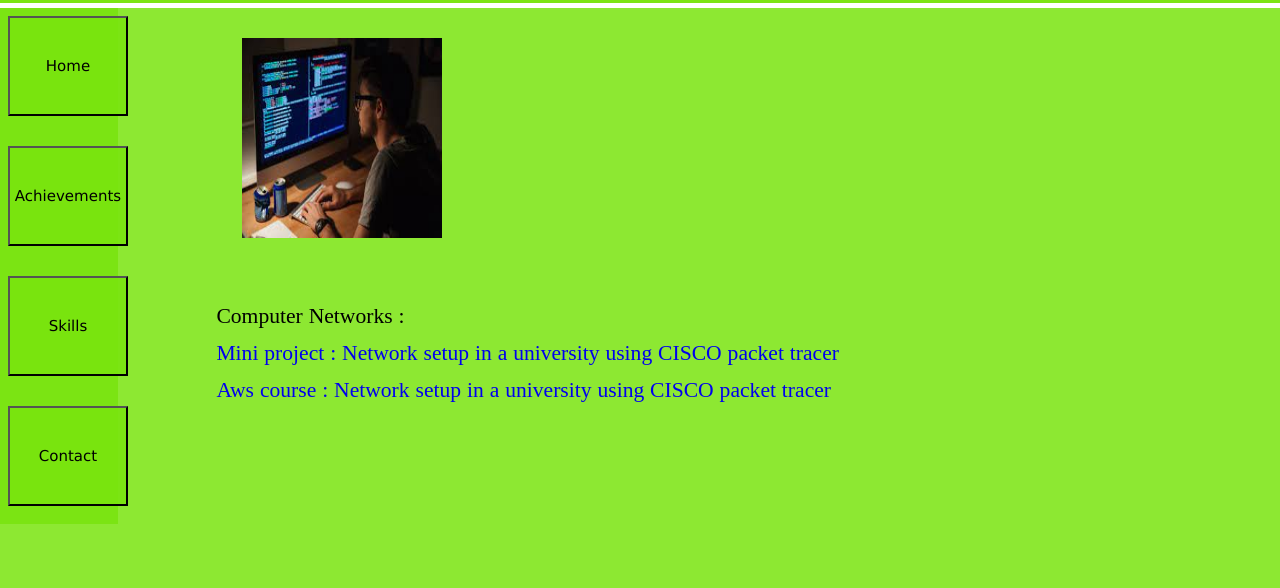
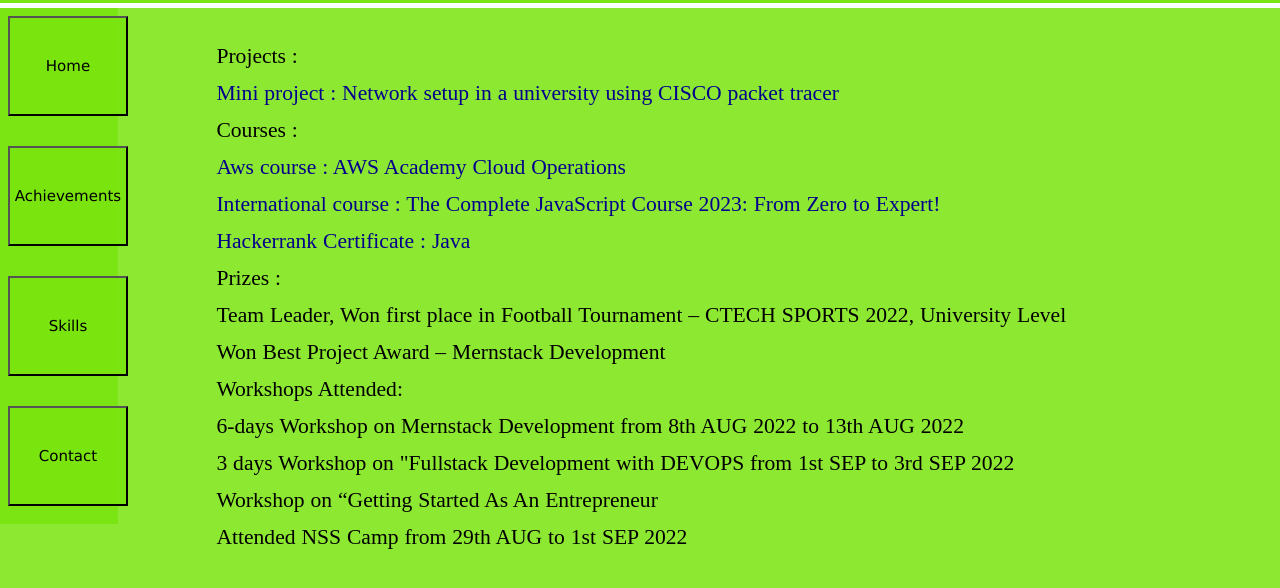
Before and after one commit to rajarajan2013/Networksportfolio, a website: page root/Achievements.html in a window 1280 px wide. Shown: the part 50-638 px from the top of the page. Drawn offline with Linux system fonts and the light colour scheme.

Commit message:
second commit

```diff
--- a/root/Achievements.html
+++ b/root/Achievements.html
@@ -31,7 +31,8 @@
         margin-right: 10px;
       }
       a{
-        text-decoration: none
+        text-decoration: none;
+        color: darkblue;
       }
 
       a:hover {
@@ -54,17 +55,30 @@
         <button onclick="location.href = 'contact.html';" ;>Contact</button>
       </div>
       <div class="project">
-        <div class="images">
-          <img src="image/coder.jpg" rel="i like coding" height="200" width="200" />
-        </div>
         <div class="lists">
           <ul class="lists" style="list-style-type: none">
             <li>
-              Computer Networks :
+              Projects :
+              <li><a href="https://github.com/rajarajan2013/networksproject" target="_blank">Mini project : Network setup in a university using CISCO packet tracer</a></li>
             </li>
-            <li><a href="https://github.com/rajarajan2013/networksproject" target="_blank">Mini project : Network setup in a university using CISCO packet tracer</a></li>
-            <li><a href="image/aws.jpg" target="_blank">Aws course : Network setup in a university using CISCO packet tracer</a></li>
-
+            <li>
+              Courses :
+              <li><a href="image/aws.jpg" target="_blank">Aws course : AWS Academy Cloud Operations </a></li>
+              <li><a href="image/js udemy certif.jpg" target="_blank">International course : The Complete JavaScript Course 2023: From Zero to Expert!</a></li>
+              <li><a href="image/java certif.png" target="_blank">Hackerrank Certificate : Java </li>
+            </li>
+            <li>
+              Prizes :
+              <li>Team Leader, Won first place in Football Tournament – CTECH SPORTS 2022, University Level</li>
+              <li>Won Best Project Award – Mernstack Development</li>
+            <li>
+              Workshops Attended:
+            </li>
+            <li> 6-days Workshop on Mernstack Development from 8th AUG 2022 to 13th AUG 2022</li>
+            <li>3 days Workshop on "Fullstack Development with DEVOPS from 1st SEP to 3rd SEP 2022</li>
+            <li>Workshop on “Getting Started As An Entrepreneur</li>
+            <li>Attended NSS Camp from 29th AUG to 1st SEP 2022</li>
+            </li>
           </ul>
         </div>
       </div>
```
Also changed, not shown: root/css/styling.css (line endings or trailing spaces), root/image/fb.jpg (deleted), root/image/js udemy certif.jpg (added), root/image/nature.jpg (deleted), 1 other file.
